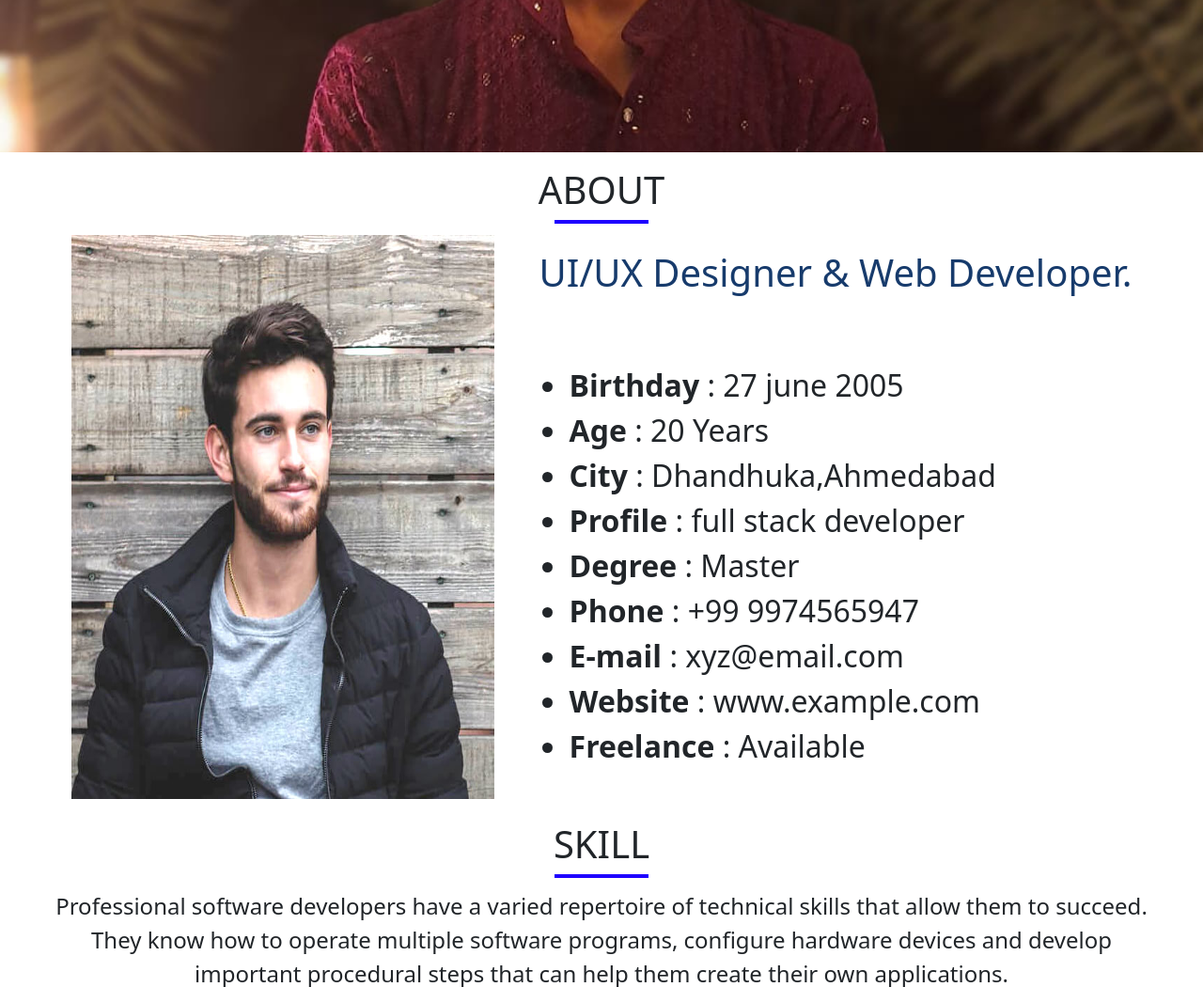
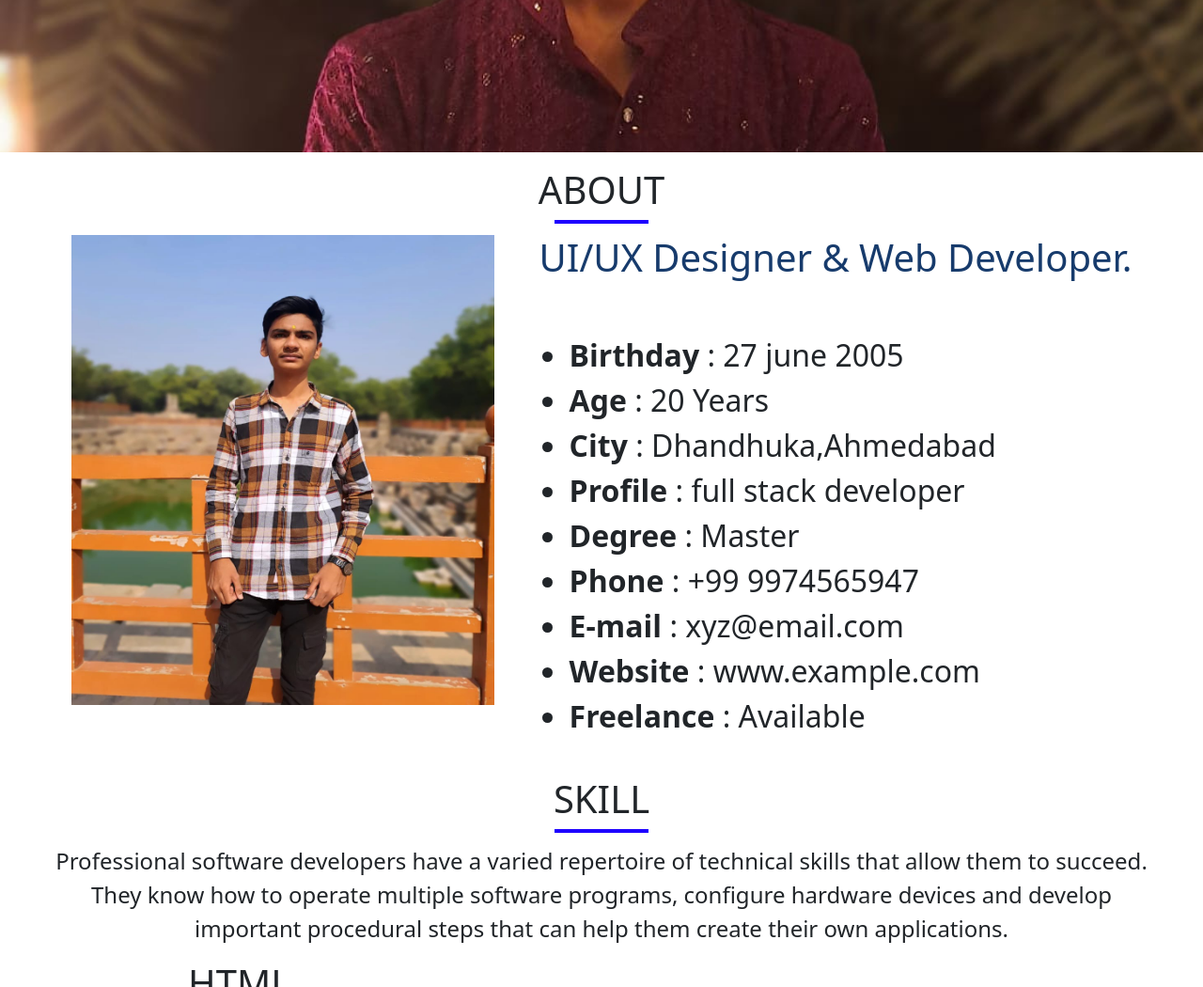
Before and after one commit to khandhalagaurang/bootstrap, a plain HTML site: page BOOTSTRAP/portfolio.bootstrap/index.html in a window 1280 px wide. Shown: the part 638-1688 px from the top of the page at 94% size. Drawn offline with Linux system fonts and the light colour scheme.

Commit message:
Update index.html
img change

```diff
--- a/BOOTSTRAP/portfolio.bootstrap/index.html
+++ b/BOOTSTRAP/portfolio.bootstrap/index.html
@@ -50,7 +50,7 @@
   <section id="about">
     <h1 class="d-flex justify-content-center p-lg-3 gaurang position-relative ">ABOUT</h1>
     <div class="d-flex flex-row flex-wrap justify-content-center gap-5">
-      <img src="./img/profile-img.jpg" alt="" width="25%" height="600px">
+       <img src="./img/gaurang.jpg" alt="" width="25%" height="500px">
       <div class="d-flex flex-column justify-content-evenly gap-5">
         <h2 style="color: #173b6c;" class="fs-1">UI/UX Designer & Web Developer.</h2>
         <ul class="fs-2">
```
